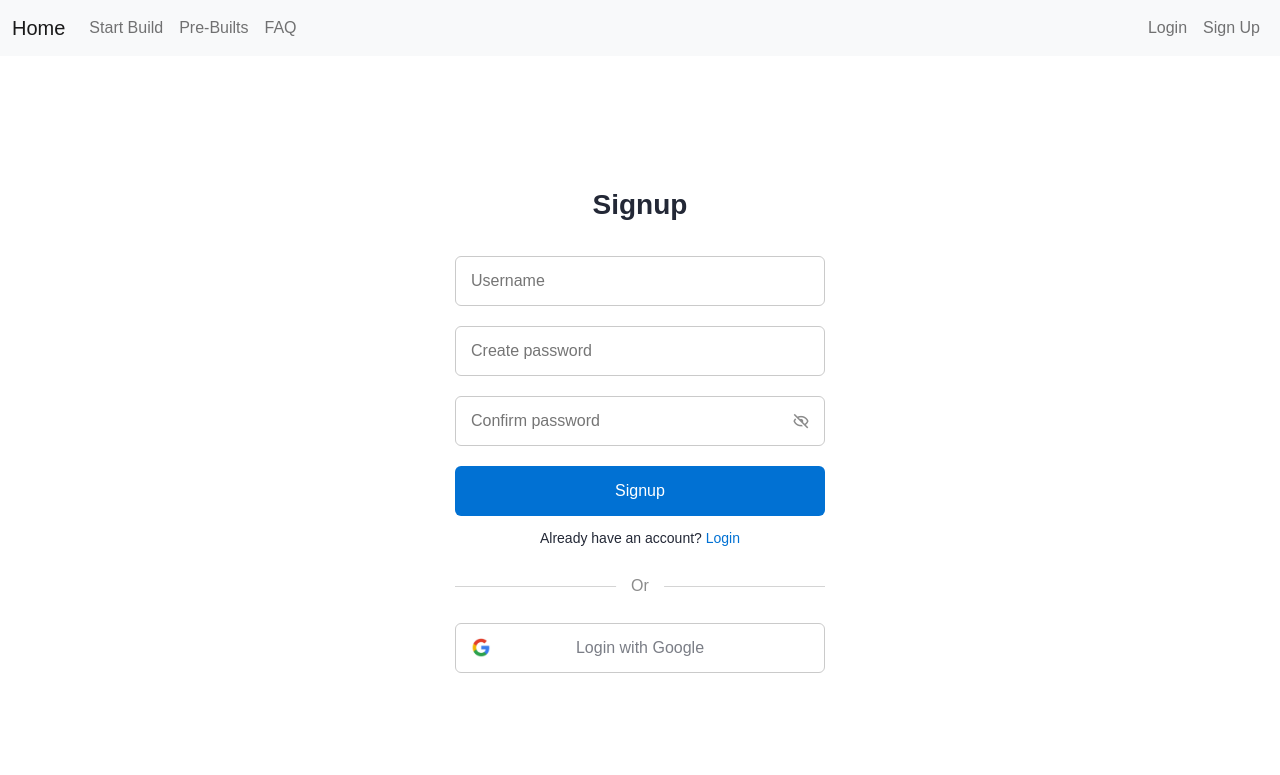
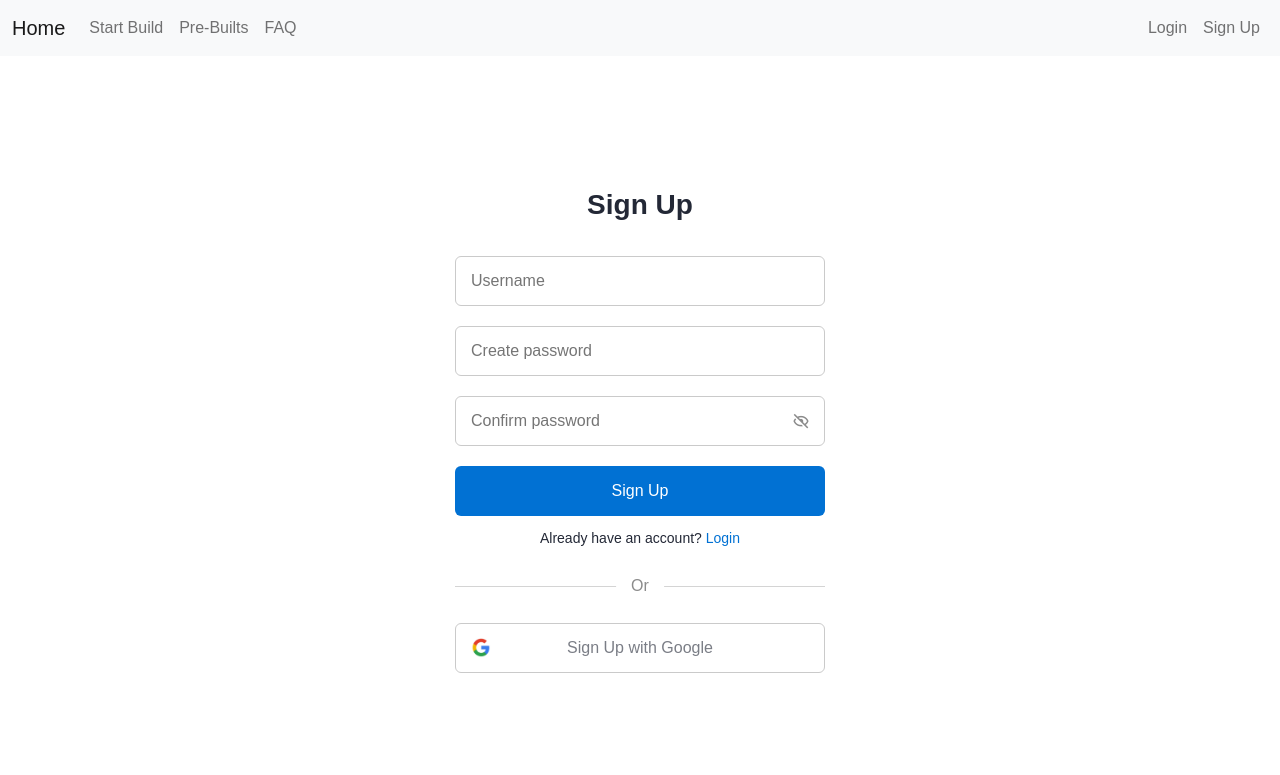
Before and after one commit to SaltOrNah/ITSC3155WB, a Flask app: page /signUp in a window 1280 px wide. Shown: the top 775 px of the page. Run offline with Flask 3, Linux system fonts and the light colour scheme; some libraries are stand-ins or nearby versions.

Commit message:
signup and google hover for signLog

```diff
--- a/static/signLog.css
+++ b/static/signLog.css
@@ -4,6 +4,7 @@
     --color-3: #28AFB0;
     --color-4: #D7907B;
     --color-5: #EF6F6C;
+    --color-6: #A9A9A9;
 }
 
 * {
@@ -192,6 +193,13 @@ img.google-img {
 
 a.google {
     border: 1px solid #CACACA;
+    transition: all 0.5s ease;
+}
+
+a.google:hover{
+    box-shadow: 10px 10px 0px var(--color-6);
+    top: 5px;
+    left: -5px;
 }
 
 a.google span {
@@ -200,6 +208,8 @@ a.google span {
     color: #232836;
 }
 
+
+
 @media screen and (max-width: 400px) {
     .form {
         padding: 20px 10px;
--- a/templates/signUp.html
+++ b/templates/signUp.html
@@ -12,7 +12,7 @@
     <div class="container">
     <div class="form signup">
         <div class="form-content">
-            <header>Signup</header>
+            <header>Sign Up</header>
             <form action="/signUp" method="post">
                 <div class="field input-field">
 
@@ -32,7 +32,7 @@
                 </div>
 
                 <div class="field button-field">
-                    <button type="submit">Signup</button>
+                    <button type="submit">Sign Up</button>
                 </div>
             </form>
 
@@ -53,7 +53,7 @@
         <div class="media-options">
             <a href="google/" class="field google">
                 <img src="static/google-icon.jpg" alt="google-icon" class="google-img">
-                <span>Login with Google</span>
+                <span>Sign Up with Google</span>
             </a>
         </div>
     </div>
```
